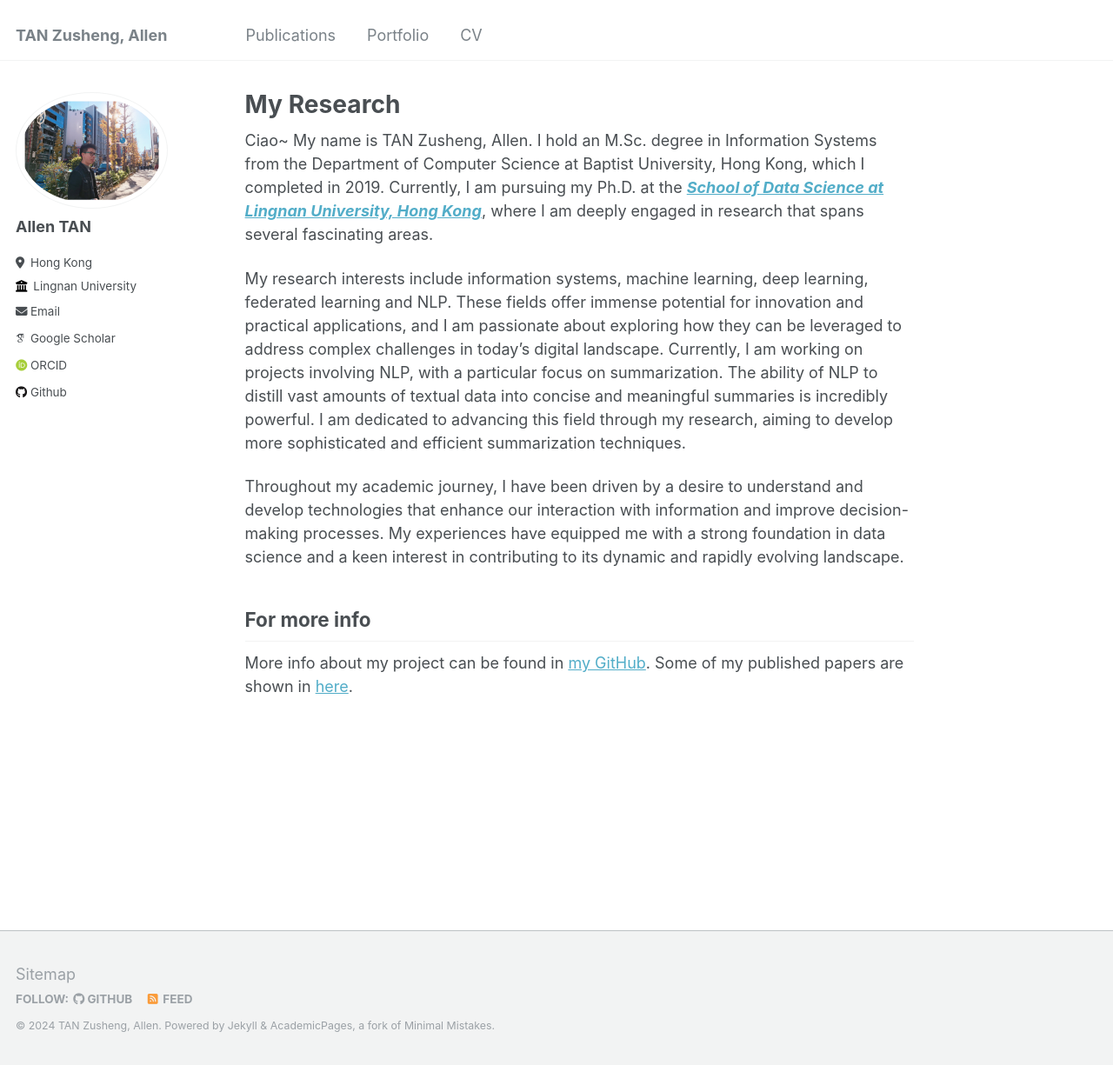
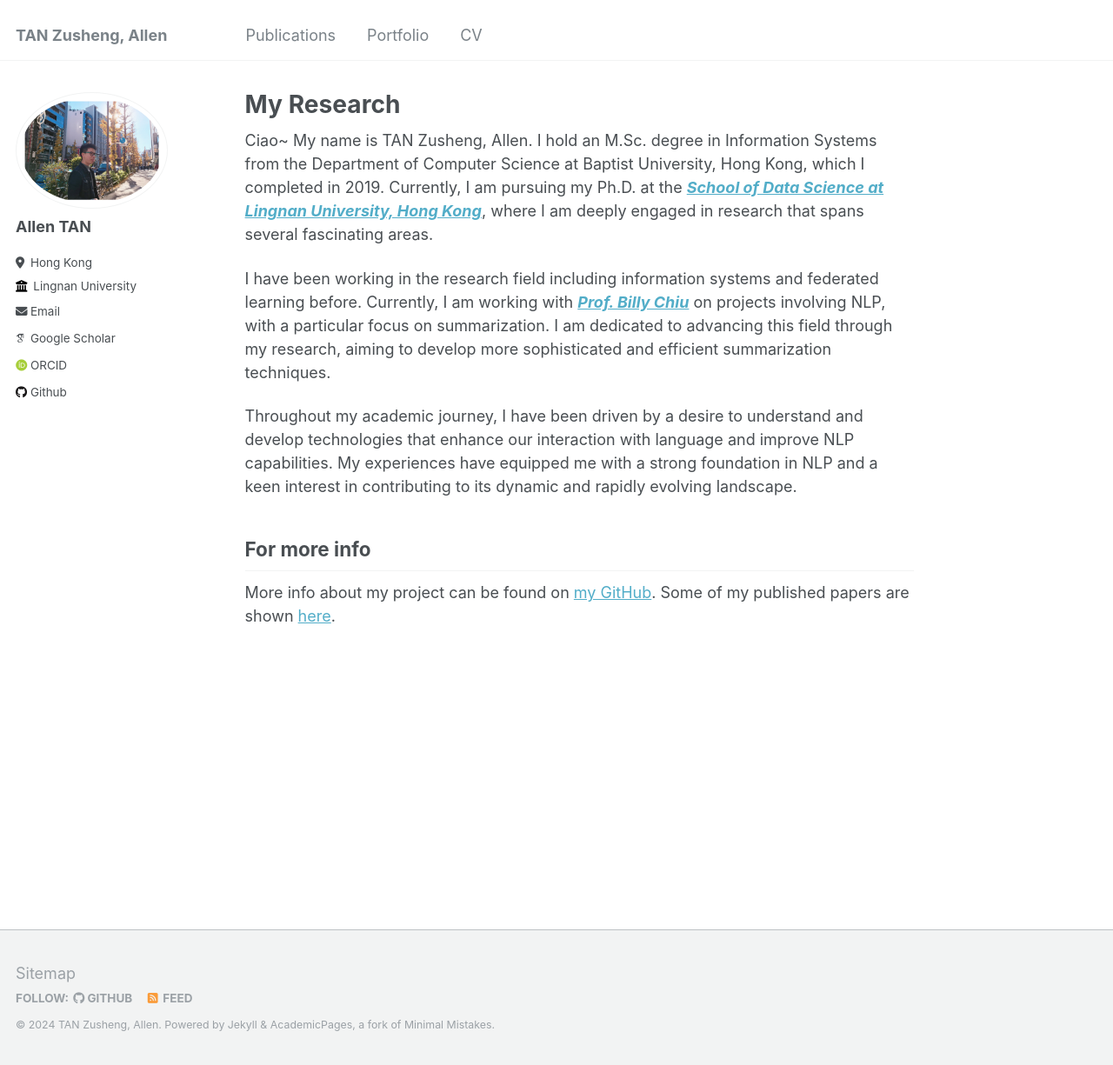
Before and after one commit to allent4n/allent4n.github.io, a Jekyll site: the page built from _pages/about.md, in a window 1280 px wide and 1225 px high. Shown: the whole window at 87% size. Built offline with Jekyll 4.4.1, drawn with Linux system fonts in a browser that asks for light colours; some web fonts are replaced.

Commit message:
Update about.md

```diff
--- a/_pages/about.md
+++ b/_pages/about.md
@@ -9,10 +9,10 @@ redirect_from:
 Ciao~
 My name is TAN Zusheng, Allen. I hold an M.Sc. degree in Information Systems from the Department of Computer Science at Baptist University, Hong Kong, which I completed in 2019. Currently, I am pursuing my Ph.D. at the [***School of Data Science at Lingnan University, Hong Kong***](https://www.ln.edu.hk/sds), where I am deeply engaged in research that spans several fascinating areas.
 
-My research interests include information systems, machine learning, deep learning, federated learning and NLP. These fields offer immense potential for innovation and practical applications, and I am passionate about exploring how they can be leveraged to address complex challenges in today's digital landscape. Currently, I am working on projects involving NLP, with a particular focus on summarization. The ability of NLP to distill vast amounts of textual data into concise and meaningful summaries is incredibly powerful. I am dedicated to advancing this field through my research, aiming to develop more sophisticated and efficient summarization techniques.
+I have been working in the research field including information systems and federated learning before. Currently, I am working with [***Prof. Billy Chiu***](https://billy322.github.io/) on projects involving NLP, with a particular focus on summarization. I am dedicated to advancing this field through my research, aiming to develop more sophisticated and efficient summarization techniques.
 
-Throughout my academic journey, I have been driven by a desire to understand and develop technologies that enhance our interaction with information and improve decision-making processes. My experiences have equipped me with a strong foundation in data science and a keen interest in contributing to its dynamic and rapidly evolving landscape.
+Throughout my academic journey, I have been driven by a desire to understand and develop technologies that enhance our interaction with language and improve NLP capabilities. My experiences have equipped me with a strong foundation in NLP and a keen interest in contributing to its dynamic and rapidly evolving landscape.
 
 For more info
 ------
-More info about my project can be found in [my GitHub](https://github.com/allent4n). Some of my published papers are shown in [here](https://scholar.google.com/citations?user=stTO7pwAAAAJ&hl=en).
+More info about my project can be found on [my GitHub](https://github.com/allent4n). Some of my published papers are shown [here](https://scholar.google.com/citations?user=stTO7pwAAAAJ&hl=en).
```
